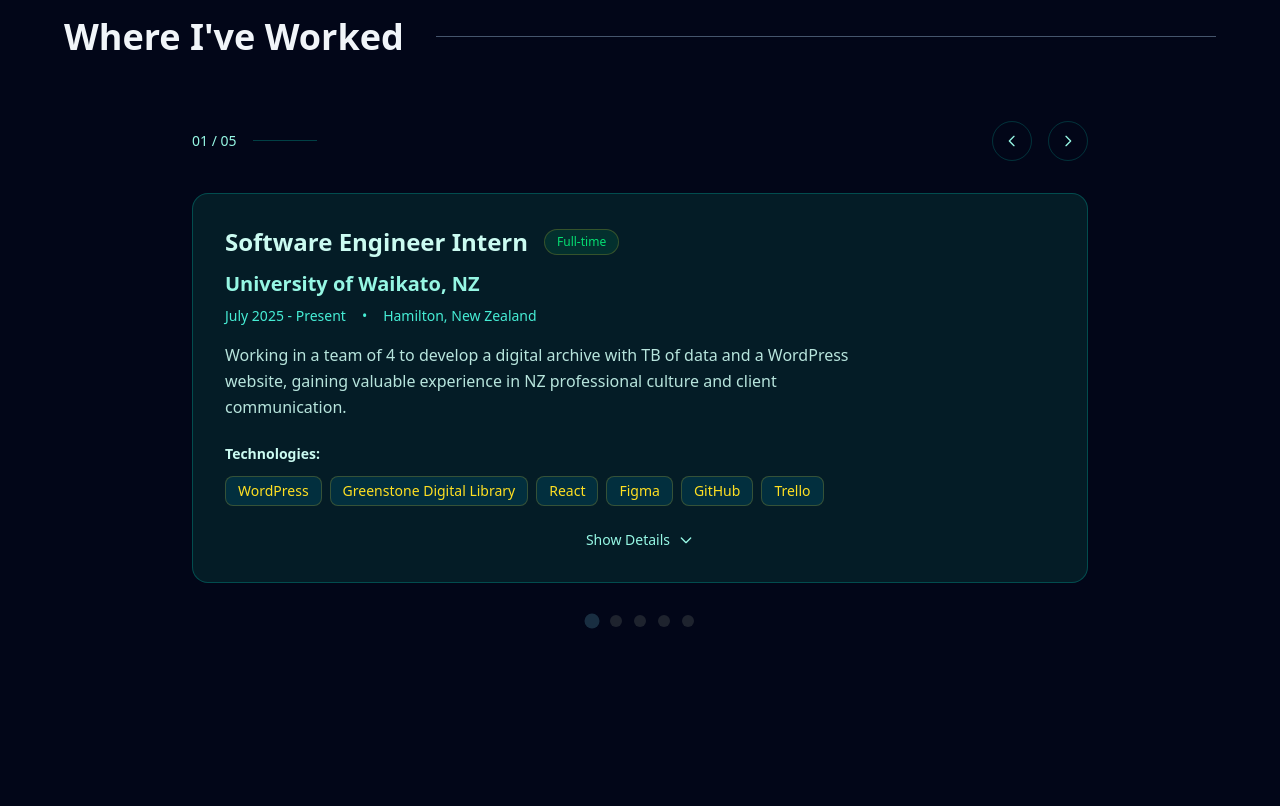
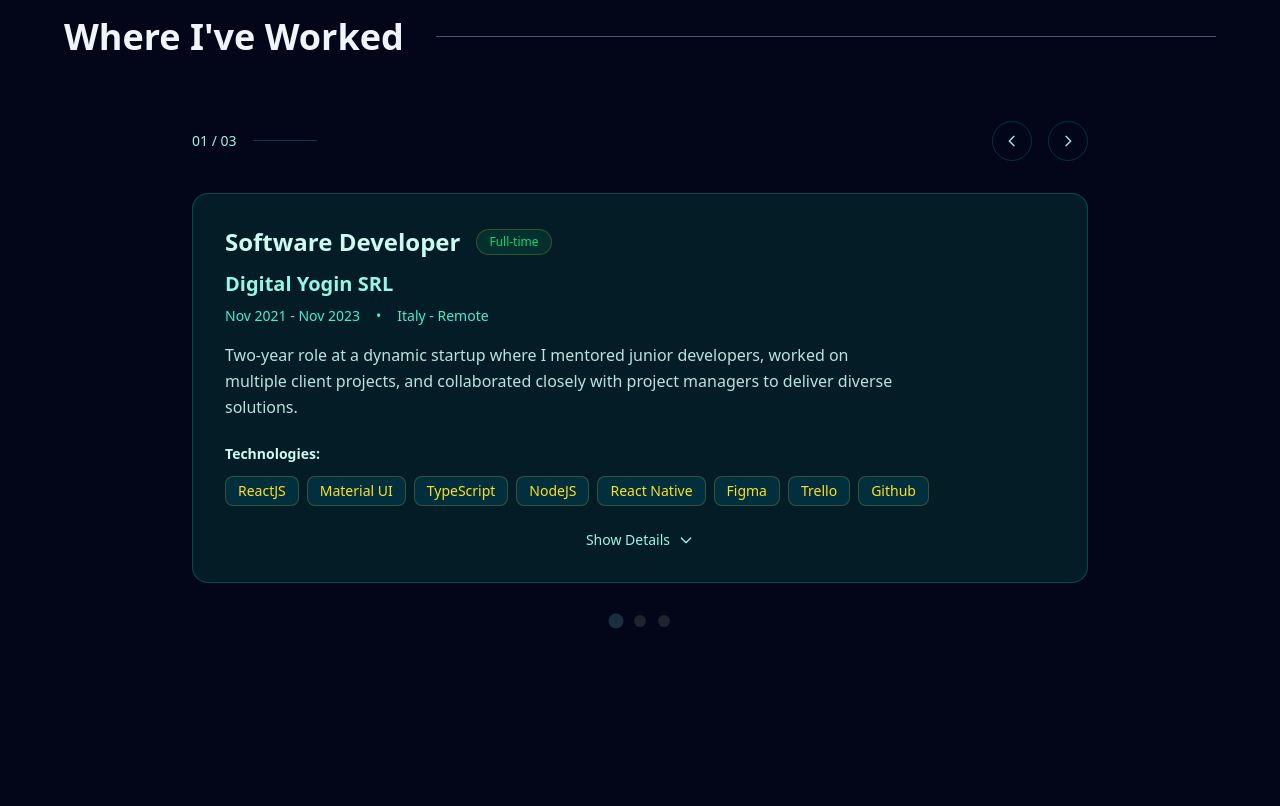
Before and after one commit to GayanDissanayake/nextjs-portfolio-2025, a Next.js app: page / in a window 1280 px wide. Shown: the part 3740-4546 px from the top of the page. Built offline with nearby package versions, Linux system fonts and the light colour scheme.

Commit message:
Change details

```diff
--- a/src/components/sections/ExperienceSection.tsx
+++ b/src/components/sections/ExperienceSection.tsx
@@ -4,54 +4,54 @@ import ScrollAnimation from "../ScrollAnimation";
 import { useState, useRef } from "react";
 
 const experiences = [
-  {
-    title: "Software Engineer Intern",
-    company: "University of Waikato, NZ",
-    period: "July 2025 - Present",
-    location: "Hamilton, New Zealand",
-    type: "Full-time",
-    description:
-      "Working in a team of 4 to develop a digital archive with TB of data and a WordPress website, gaining valuable experience in NZ professional culture and client communication.",
-    responsibilities: [
-      "Collaborating directly with clients to finalize project requirements and specifications",
-      "Developing a comprehensive digital archive system using Greenstone Digital Library to handle TB of data",
-      "Building a responsive WordPress website based on provided Figma designs",
-      "Participating in team meetings and project planning sessions with 4-member development team",
-      "Learning New Zealand professional standards and business communication practices",
-    ],
-    technologies: [
-      "WordPress",
-      "Greenstone Digital Library",
-      "React",
-      "Figma",
-      "GitHub",
-      "Trello",
-    ],
-    achievements: [
-      "Successfully established direct client communication channels within first 3 weeks",
-      "Adapting to New Zealand professional culture and work practices",
-      "Coming up with Project architecture reports, Project timelines and architecture diagrams",
-    ],
-  },
-  {
-    title: "Full Stack Developer",
-    company: "EmergeWave Technology LLC",
-    period: "January 2024 - June 2024",
-    location: "USA - Remote",
-    type: "Part-time",
-    description:
-      "Part-time role focused on building responsive web applications using modern tech stack.",
-    responsibilities: [
-      "Built responsive web interfaces using ReactJS, NextJS and TypeScript",
-      "Collaborated with design teams using Figma for pixel-perfect implementations",
-      "Developed backend APIs using NestJS and managed MySQL databases",
-      "Optimized applications for performance and cross-browser compatibility",
-    ],
-    technologies: ["React", "NextJS", "NestJS", "TypeScript", "MySQL", "Figma"],
-    achievements: [
-      "Delivered projects on schedule while maintaining code quality",
-    ],
-  },
+  // {
+  //   title: "Software Engineer Intern",
+  //   company: "University of Waikato, NZ",
+  //   period: "July 2025 - Present",
+  //   location: "Hamilton, New Zealand",
+  //   type: "Full-time",
+  //   description:
+  //     "Working in a team of 4 to develop a digital archive with TB of data and a WordPress website, gaining valuable experience in NZ professional culture and client communication.",
+  //   responsibilities: [
+  //     "Collaborating directly with clients to finalize project requirements and specifications",
+  //     "Developing a comprehensive digital archive system using Greenstone Digital Library to handle TB of data",
+  //     "Building a responsive WordPress website based on provided Figma designs",
+  //     "Participating in team meetings and project planning sessions with 4-member development team",
+  //     "Learning New Zealand professional standards and business communication practices",
+  //   ],
+  //   technologies: [
+  //     "WordPress",
+  //     "Greenstone Digital Library",
+  //     "React",
+  //     "Figma",
+  //     "GitHub",
+  //     "Trello",
+  //   ],
+  //   achievements: [
+  //     "Successfully established direct client communication channels within first 3 weeks",
+  //     "Adapting to New Zealand professional culture and work practices",
+  //     "Coming up with Project architecture reports, Project timelines and architecture diagrams",
+  //   ],
+  // },
+  // {
+  //   title: "Full Stack Developer",
+  //   company: "EmergeWave Technology LLC",
+  //   period: "January 2024 - June 2024",
+  //   location: "USA - Remote",
+  //   type: "Part-time",
+  //   description:
+  //     "Part-time role focused on building responsive web applications using modern tech stack.",
+  //   responsibilities: [
+  //     "Built responsive web interfaces using ReactJS, NextJS and TypeScript",
+  //     "Collaborated with design teams using Figma for pixel-perfect implementations",
+  //     "Developed backend APIs using NestJS and managed MySQL databases",
+  //     "Optimized applications for performance and cross-browser compatibility",
+  //   ],
+  //   technologies: ["React", "NextJS", "NestJS", "TypeScript", "MySQL", "Figma"],
+  //   achievements: [
+  //     "Delivered projects on schedule while maintaining code quality",
+  //   ],
+  // },
   {
     title: "Software Developer",
     company: "Digital Yogin SRL",
--- a/src/components/sections/TechnicalSection.tsx
+++ b/src/components/sections/TechnicalSection.tsx
@@ -62,7 +62,7 @@ const techCategories = [
     ],
     description: "Deploying and maintaining scalable applications",
     proficiency: "Intermediate",
-    experience: "2+ years",
+    experience: "1+ years",
   },
   {
     title: "Project Management",
```
